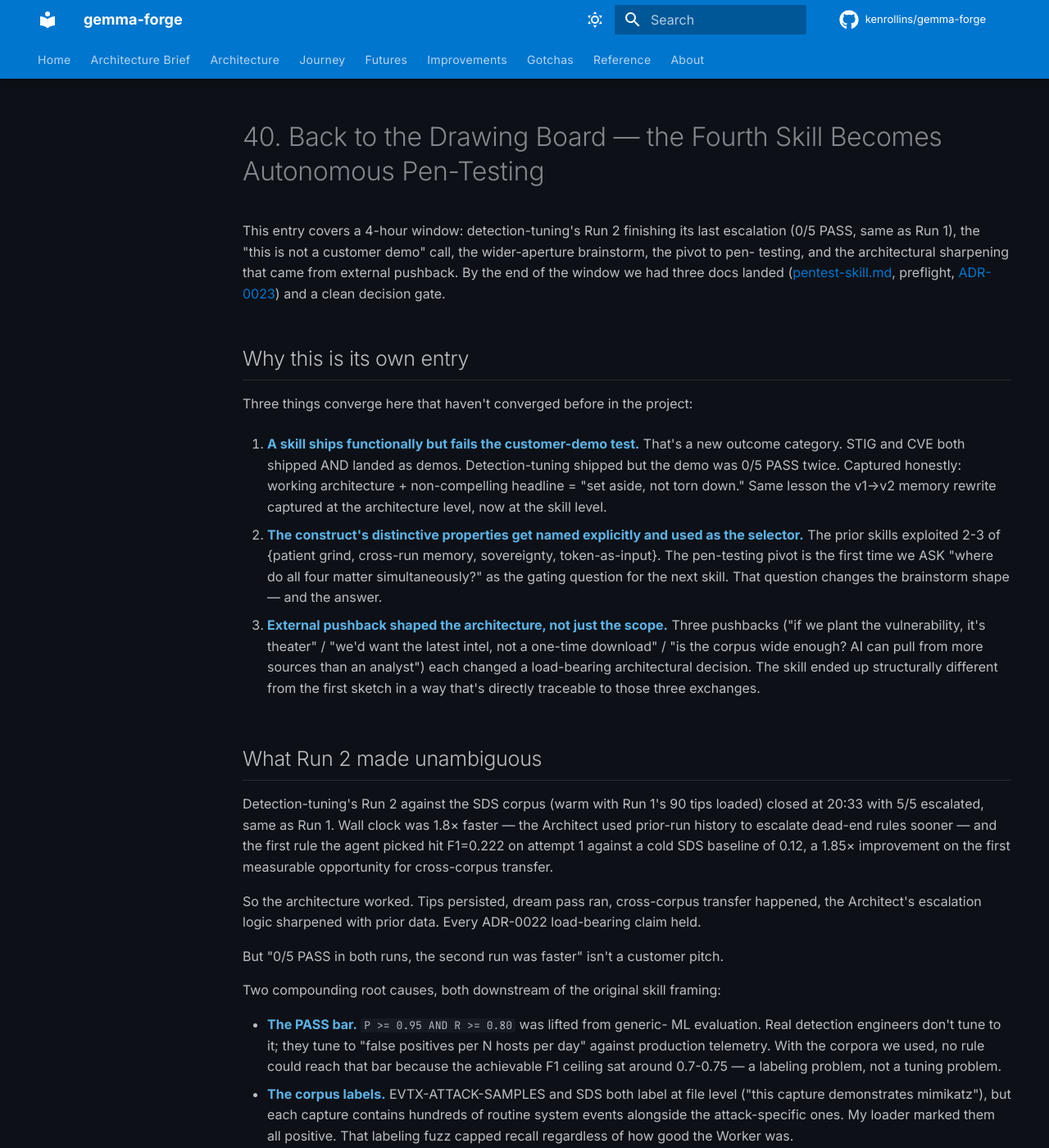
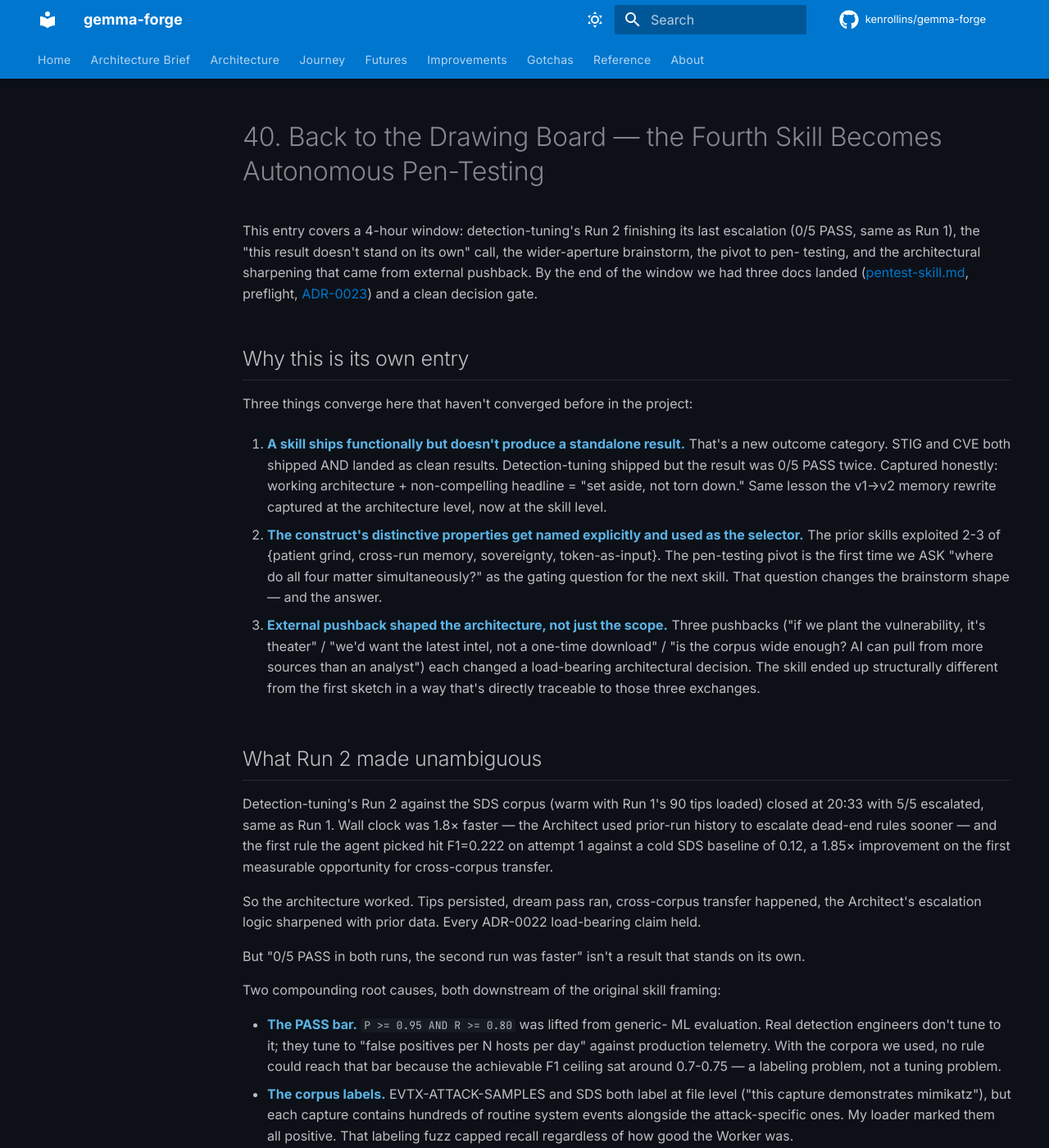
Before and after one commit to kenrollins/gemma-forge, an MkDocs documentation site: the page built from docs/journal/journey/40-fourth-skill-pentest-pivot.md, in a window 1280 px wide and 1400 px high. Shown: the whole window at 82% size. Built offline with MkDocs 1.6.1 and Material for MkDocs 9.7.7, drawn with Linux system fonts in a browser that asks for light colours; comment, search, counter and statistics services are not loaded; some of the changed text lies outside the part shown.

Commit message:
docs(journal): de-"customer-demo" tone pass on the detection/pentest arc (39-41)
Recast the commercial "customer demo / pitch / pull / demo-credible"
framing into a result/architecture lens before these go public. Substance
unchanged (detection-tuning shipped + 0/5; pivot to pentest; pentest 0/5
with named gaps) — only the sales lens removed. Entry 40's pivot rationale
reframed from "flunked the customer-demo test" to "its problem shape didn't
exercise the construct's strengths." Sovereignty point kept ("on-prem").

Co-Authored-By: Claude Opus 4.8 <noreply@anthropic.com>

```diff
--- a/docs/journal/journey/40-fourth-skill-pentest-pivot.md
+++ b/docs/journal/journey/40-fourth-skill-pentest-pivot.md
@@ -7,7 +7,9 @@ related:
   - ../futures/pentest-skill-preflight
   - ../../adr/0023-network-pentest-skill-architecture
 hook: >
-  Detection-tuning shipped but flunked the customer-demo test. Within
+  Detection-tuning shipped and ran end-to-end, but its problem shape
+  didn't exercise the construct's strengths — 0/5, a tractability ceiling,
+  not a result that stands on its own. Within
   an hour of calling it, the question "what should we build instead?"
   surfaced a candidate (autonomous penetration testing) whose properties
   uniquely exploit the construct — patient grinding, cross-run memory,
@@ -20,8 +22,8 @@ hook: >
 # 40. Back to the Drawing Board — the Fourth Skill Becomes Autonomous Pen-Testing
 
 This entry covers a 4-hour window: detection-tuning's Run 2 finishing
-its last escalation (0/5 PASS, same as Run 1), the "this is not a
-customer demo" call, the wider-aperture brainstorm, the pivot to pen-
+its last escalation (0/5 PASS, same as Run 1), the "this result doesn't
+stand on its own" call, the wider-aperture brainstorm, the pivot to pen-
 testing, and the architectural sharpening that came from external
 pushback. By the end of the window we had three docs landed
 ([pentest-skill.md](../futures/pentest-skill.md), preflight,
@@ -33,9 +35,9 @@ clean decision gate.
 Three things converge here that haven't converged before in the
 project:
 
-1. **A skill ships functionally but fails the customer-demo test.**
+1. **A skill ships functionally but doesn't produce a standalone result.**
    That's a new outcome category. STIG and CVE both shipped AND landed
-   as demos. Detection-tuning shipped but the demo was 0/5 PASS twice.
+   as clean results. Detection-tuning shipped but the result was 0/5 PASS twice.
    Captured honestly: working architecture + non-compelling headline =
    "set aside, not torn down." Same lesson the v1→v2 memory rewrite
    captured at the architecture level, now at the skill level.
@@ -69,8 +71,8 @@ So the architecture worked. Tips persisted, dream pass ran,
 cross-corpus transfer happened, the Architect's escalation logic
 sharpened with prior data. Every ADR-0022 load-bearing claim held.
 
-But "0/5 PASS in both runs, the second run was faster" isn't a
-customer pitch.
+But "0/5 PASS in both runs, the second run was faster" isn't a result
+that stands on its own.
 
 Two compounding root causes, both downstream of the original skill
 framing:
@@ -88,7 +90,7 @@ framing:
   labeling fuzz capped recall regardless of how good the Worker was.
 
 The honest framing: detection-tuning proved the harness can run a
-graded-outcome skill end-to-end, but the customer-relevant version of
+graded-outcome skill end-to-end, but the tractable version of
 that problem isn't autonomously solvable against publicly-available
 academic corpora with a strict generic-ML PASS bar. Captured the
 full disposition in [entry 39](39-detection-tuning-third-skill-ships.md).
@@ -122,7 +124,7 @@ named together:
 
 - **Patient grind**: hours/days on one problem, instead of one-shot
 - **Cross-run memory**: tip pool that compounds across engagements
-- **Sovereignty**: runs on the customer's hardware, data never leaves
+- **Sovereignty**: runs on-prem, on the operator's own hardware, data never leaves
 - **Token-as-input**: willing to burn millions of tokens to find an
   answer
 
@@ -132,8 +134,8 @@ sovereignty necessity, no real patience requirement). CSPM: 2-3
 (STIG-shaped, no sovereignty hardness). Most candidates: 2-3.
 
 Pen-testing: all four. A long engagement against an unknown network
-needs patience (technique trees go deep), memory (the customer's
-environment teaches the agent about itself), sovereignty (no customer
+needs patience (technique trees go deep), memory (the target
+environment teaches the agent about itself), sovereignty (no operator
 runs autonomous exploit tooling via SaaS LLM into a classified
 network — full stop), token-as-input (a human red teamer at $200/hr is
 $2400 over a 12-hour engagement; Ralph at the same wall-clock is $20
@@ -171,7 +173,7 @@ The user nailed the second problem: *"a true penetration testing
 Ralph loop wouldn't download the vulnerabilities once and use that
 forever. It would want the latest."*
 
-Also correct. A real 2026 pen-test tool deployed into a customer's
+Also correct. A real 2026 pen-test tool deployed into an operational
 environment must have current intelligence. CVEs published this week
 must be available; CISA KEV adds entries continuously.
 
@@ -275,7 +277,7 @@ discipline that ADR-0020 and ADR-0022 imposed for prior skills:
    trap that defeated detection-tuning is structurally absent here.
 6. **Per-engagement intel corpus refresh** — operational architecture
    from pushback 2.
-7. **Cross-run learning measurement built into the demo design** —
+7. **Cross-run learning measurement built into the experiment design** —
    random target rotation between runs is the falsifiability mechanism.
 
 ## What we measured that detection-tuning couldn't
```
Also changed, not shown: docs/journal/journey/39-detection-tuning-third-skill-ships.md (+10 -10 lines), docs/journal/journey/40.5-phase-1-intel-corpus-lands.md (+1 -1 lines), docs/journal/journey/40.6-phase-2-the-vendor-fallback-discovery.md (+2 -2 lines), docs/journal/journey/40.7-phase-3-skill-stands-up.md (+4 -4 lines), docs/journal/journey/41-pentest-first-run-and-measurement.md (+6 -6 lines).
